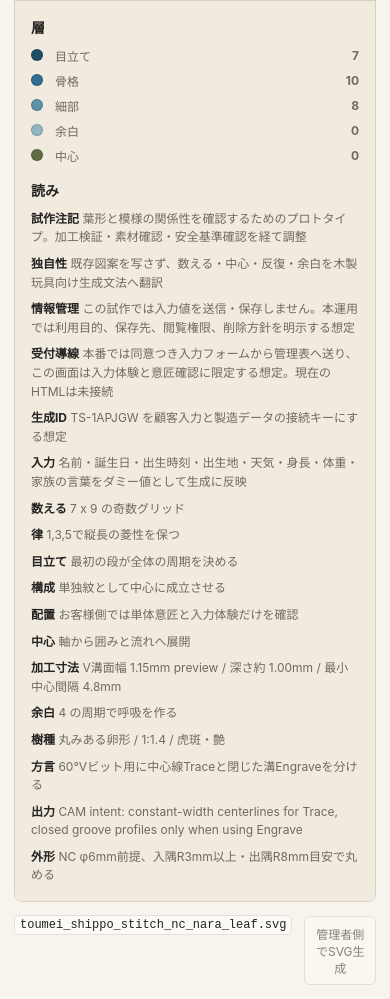
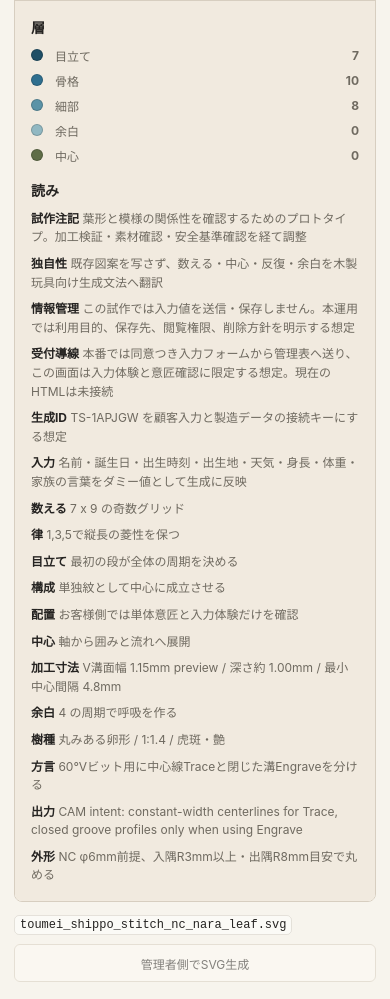
Before and after one commit to mori-iDL/toumei-shippo, a plain HTML site: page docs/prototypes/stitch-grammar-v02-pilot.html in a window 390 px wide. Shown: the part 2767-3766 px from the top of the page. Drawn offline with Linux system fonts and the light colour scheme.

Commit message:
fix: prevent prototype mobile overflow

```diff
--- a/docs/prototypes/stitch-grammar-v02-pilot.html
+++ b/docs/prototypes/stitch-grammar-v02-pilot.html
@@ -319,6 +319,8 @@
 
     .footer {
       display: flex;
+      flex-wrap: wrap;
+      align-items: center;
       justify-content: space-between;
       gap: 12px;
       color: var(--muted);
@@ -331,6 +333,7 @@
       border: 1px solid rgba(126, 111, 89, 0.18);
       border-radius: 5px;
       padding: 2px 5px;
+      word-break: break-all;
     }
 
     @media (max-width: 920px) {
@@ -373,6 +376,15 @@
 
       .segmented {
         grid-template-columns: 1fr;
+      }
+
+      .footer {
+        display: grid;
+        grid-template-columns: 1fr;
+      }
+
+      .tool-button {
+        width: 100%;
       }
     }
   </style>
```
